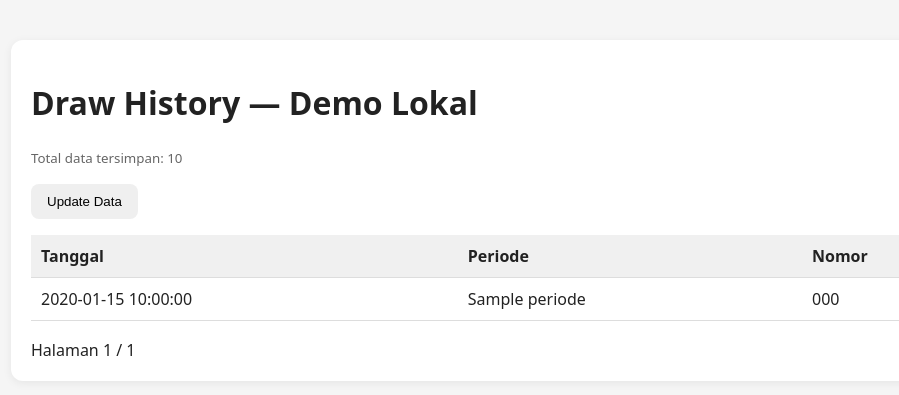
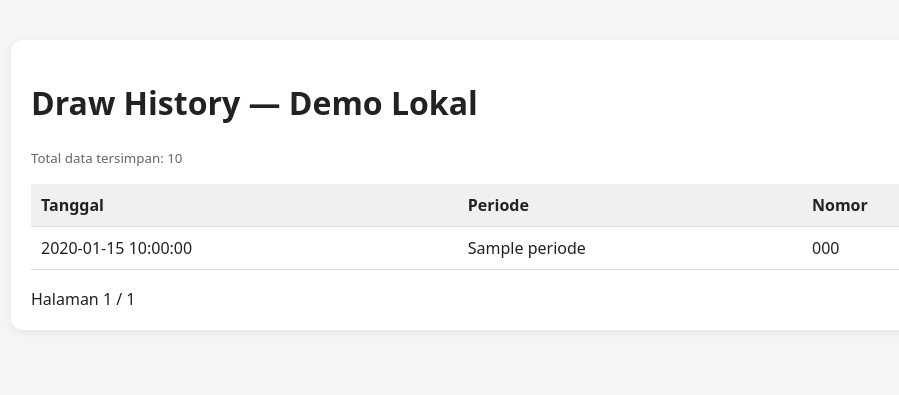
Before and after one commit to ag-bhg/Data, a Flask app: template templates/index.html in a window 1280 px wide. Shown: the top 395 px of the page, without its empty margins (129-1028 px from the left). Run offline with Flask 3, Linux system fonts and the light colour scheme; the template is opened without the code that fills it: most values are stand-ins (such as "Sample title", 1, 10 or a date in 2020).

Commit message:
Update index.html

```diff
--- a/templates/index.html
+++ b/templates/index.html
@@ -22,10 +22,6 @@
 <div class="card">
   <h1>Draw History — Demo Lokal</h1>
   <p><small>Total data tersimpan: {{ total }}</small></p>
-
-  <form method="post" action="{{ url_for('sync') }}">
-    <button type="submit">Update Data</button>
-  </form>
 
   {% with messages = get_flashed_messages(with_categories=true) %}
     {% for category, message in messages %}
```
